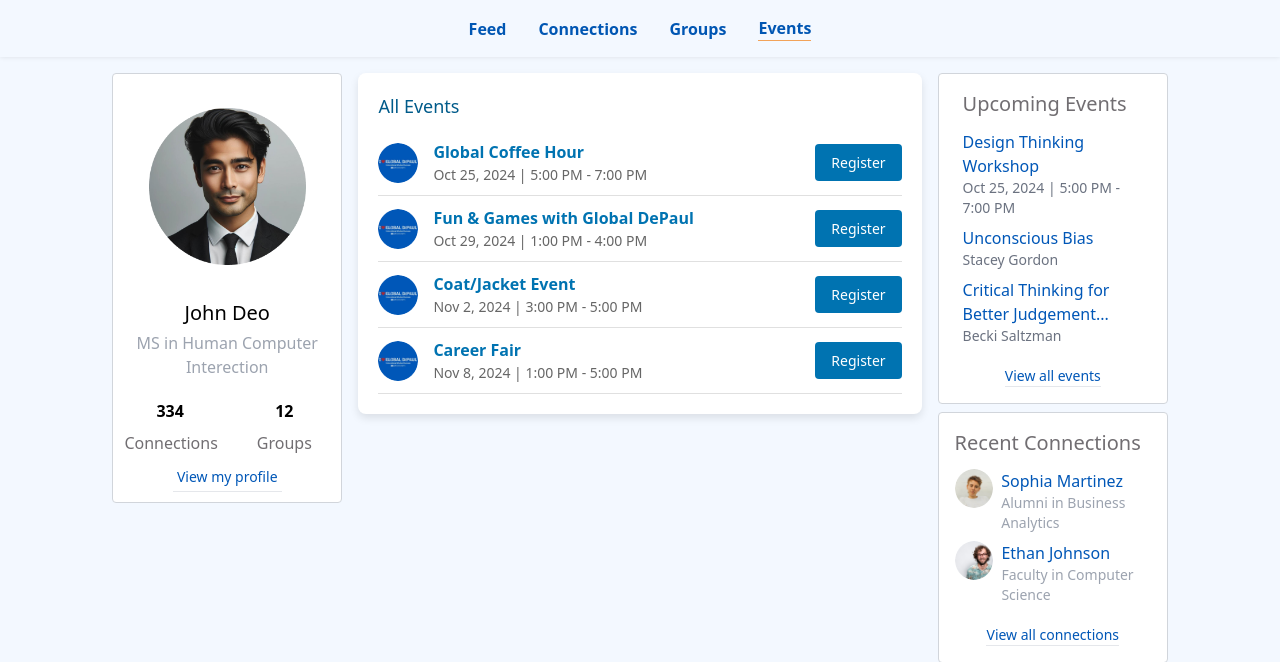
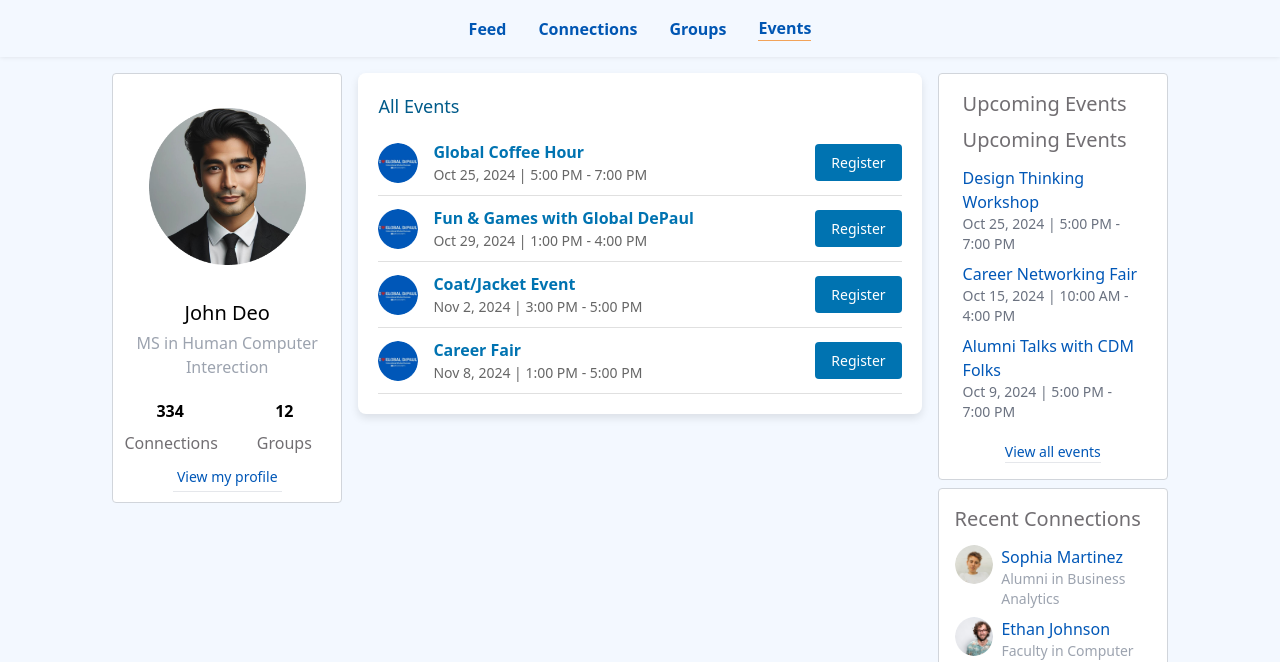
Before and after one commit to divya-pullivarthi/DeConnect, a Django app: template feed/templates/events.html in a window 1280 px wide. Shown: the part 56-718 px from the top of the page. Run offline with Django 5.2, Linux system fonts and the light colour scheme; the template is opened without the code that fills it, so the values that code supplies are empty; some libraries are stand-ins or nearby versions.

Commit message:
Updated the event box on the top right corner of each page.

```diff
--- a/feed/templates/events.html
+++ b/feed/templates/events.html
@@ -194,6 +194,10 @@
                 <h2 class="text-xl" style="color:#716E72">Upcoming Events</h2>
             </div>
 
+            <div class=" flex justify-between items-center px-2 mb-2">
+              <h2 class="text-xl" style="color:#716E72">Upcoming Events</h2>
+          </div>
+
           <!-- Courses -->
           <div class="flex flex-col">
               <a href="#" class="py-1 px-2 hover:bg-gray-300">
@@ -202,13 +206,13 @@
               </a>
 
               <a href="#" class="py-1 px-2 hover:bg-gray-300">
-                    <h3 class="link-blue font-medium">Unconscious Bias</h3>
-                    <p class="text-sm text-gray-500">Stacey Gordon</p>
+                  <h3 class="link-blue font-medium">Career Networking Fair</h3>
+                  <p class="text-sm text-gray-500">Oct 15, 2024 | 10:00 AM - 4:00 PM</p>
               </a>
 
               <a href="#" class="py-1 px-2 hover:bg-gray-300">
-                    <h3 class="link-blue font-medium">Critical Thinking for Better Judgement...</h3>
-                    <p class="text-sm text-gray-500">Becki Saltzman</p>
+                  <h3 class="link-blue font-medium">Alumni Talks with CDM Folks</h3>
+                  <p class="text-sm text-gray-500">Oct 9, 2024 | 5:00 PM - 7:00 PM</p>
               </a>
           </div>
 
```
Also changed, not shown: feed/templates/connections.html (+9 -4 lines), feed/templates/feed.html (+4 -4 lines), feed/templates/groups.html (+9 -4 lines). Lines whose indentation alone changed are shown as unchanged.
